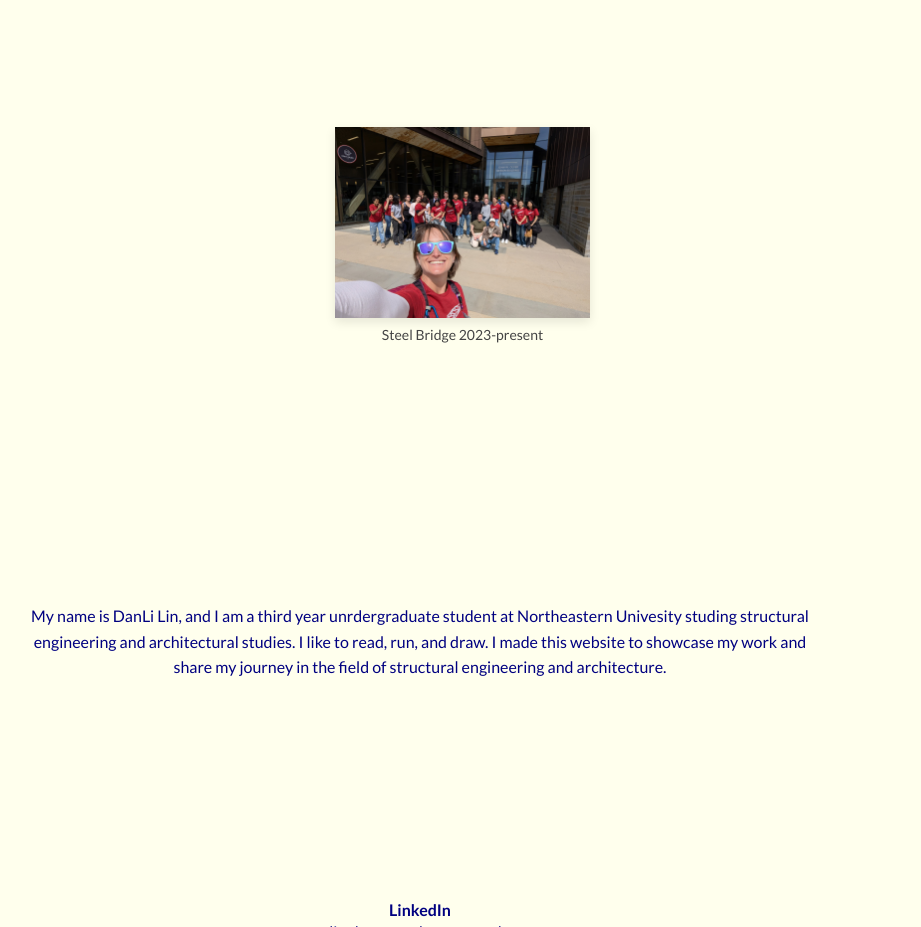
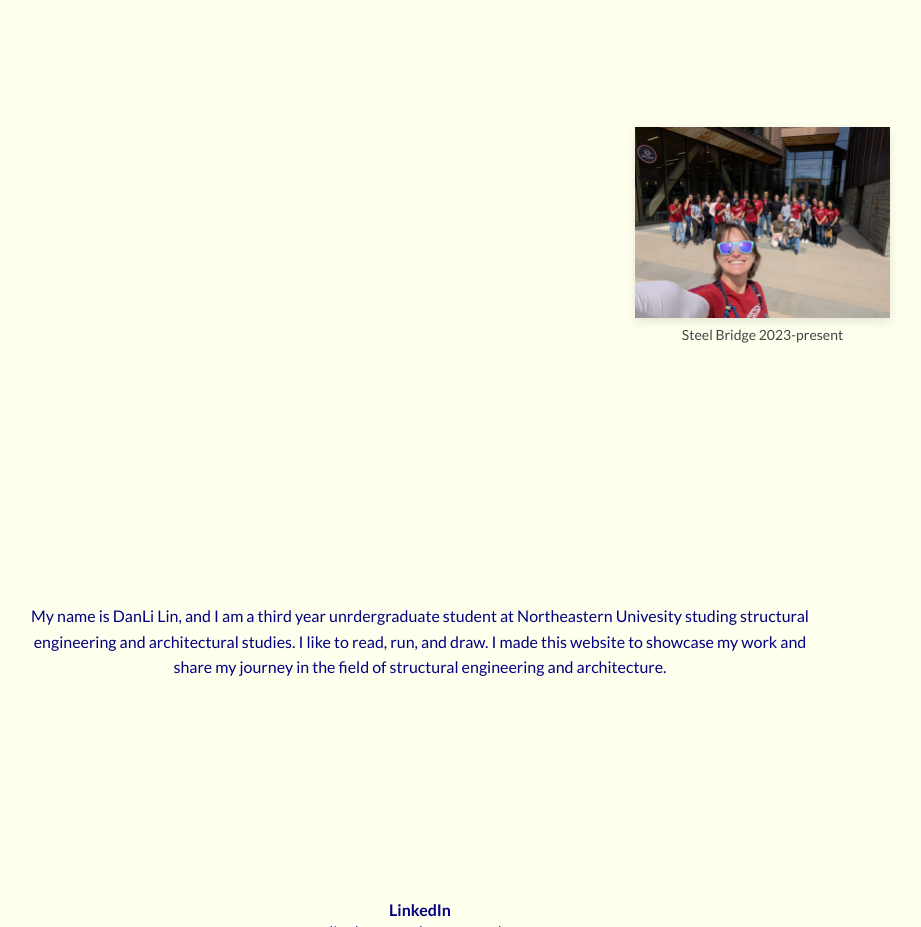
Before and after one commit to danli-lin/danlilin.github.io, a plain HTML site: page about.html in a window 1280 px wide. Shown: the part 1720-2647 px from the top of the page, without its empty margins (220-1141 px from the left). Drawn offline with nearby package versions, Linux system fonts and the light colour scheme.

Commit message:
more edits

```diff
--- a/about.html
+++ b/about.html
@@ -38,7 +38,7 @@
       <figcaption>my first internship at Collins Engineers</figcaption>
     </figure>
 
-    <figure style= "margin: 1000px 0px 0px -400px">
+    <figure style= "margin: 1000px 0px 0px -100px">
       <img src="images/aboutme/steelbridge.JPG">
       <figcaption>Steel Bridge 2023-present</figcaption>
     </figure>
```
Also changed, not shown: art_portfolio.html (+2 -0 lines).
